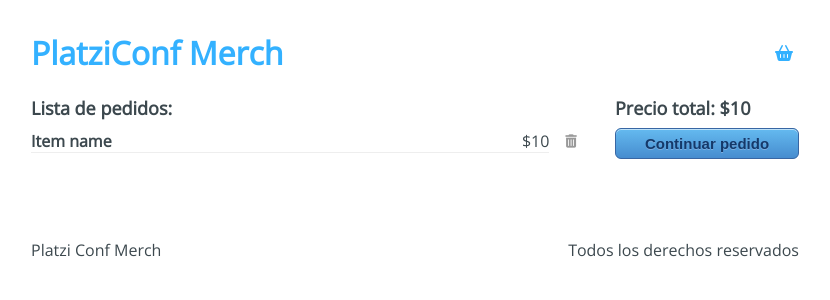
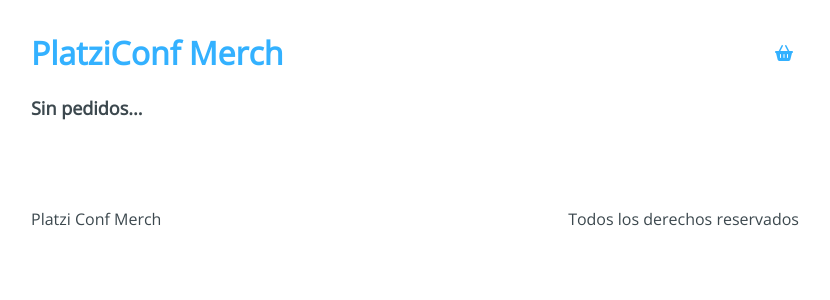
Before and after one commit to MarioSalinas1605/merch-Front, a React app: page /checkout in a window 1280 px wide. Shown: the top 300 px of the page, without its empty margins (225-1055 px from the left). Built offline with nearby package versions, Linux system fonts and the light colour scheme.

Commit message:
feat: checkout with context

```diff
--- a/src/containers/Checkout.jsx
+++ b/src/containers/Checkout.jsx
@@ -1,28 +1,56 @@
-import React from 'react';
+import React, { useContext } from 'react';
 import { Link } from 'react-router-dom';
+import AppContext from '../context/AppContext'
 import '../styles/components/Checkout.css'
 
-const Checkout = () => (
+const Checkout = () => {
+  const { state, removeFromCart } = useContext(AppContext);
+  const { cart } = state;
+
+  const handleRemove = product => () => {
+    removeFromCart(product);
+  }
+
+  const handleSumTotal = () => {
+    const reducer = (accumulator, currentValue) => accumulator + currentValue.price;
+    const sum = cart.reduce(reducer, 0);
+    return sum;
+  }
+
+  return (
     <div className="Checkout">
       <div className="Checkout-content">
-      <h3>Lista de pedidos: </h3>
-      <div className="Checkout-item">
+        { cart.length ? <h3>Lista de pedidos: </h3> : <h3>Sin pedidos...</h3> }
+        {
+          cart.map(item => (
+            <div className="Checkout-item" key={item.id}>
               <div className="Checkout-element">
-          <h4>Item name</h4>
-          <span>$10</span>
+                <h4>{item.title}</h4>
+                <span>
+                  $
+                  {item.price}
+                </span>
               </div>
-        <button type="button">
+              <button type="button" onClick={handleRemove(item)}>
                 <i className="fas fa-trash-alt" />
               </button>
             </div>
+          ))
+        }
       </div>
+      {
+        cart.length > 0 && (
           <div className="Checkout-sidebar">
-      <h3>Precio total: $10</h3>
+            <h3>{`Precio total: $ ${handleSumTotal()}`}</h3>
             <Link to="/checkout/information">
               <button type="button">Continuar pedido</button>
             </Link>
           </div>
+        )
+      }
+
     </div>
   )
+}
 
 export default Checkout;
```
Lines whose indentation alone changed are shown as unchanged.
